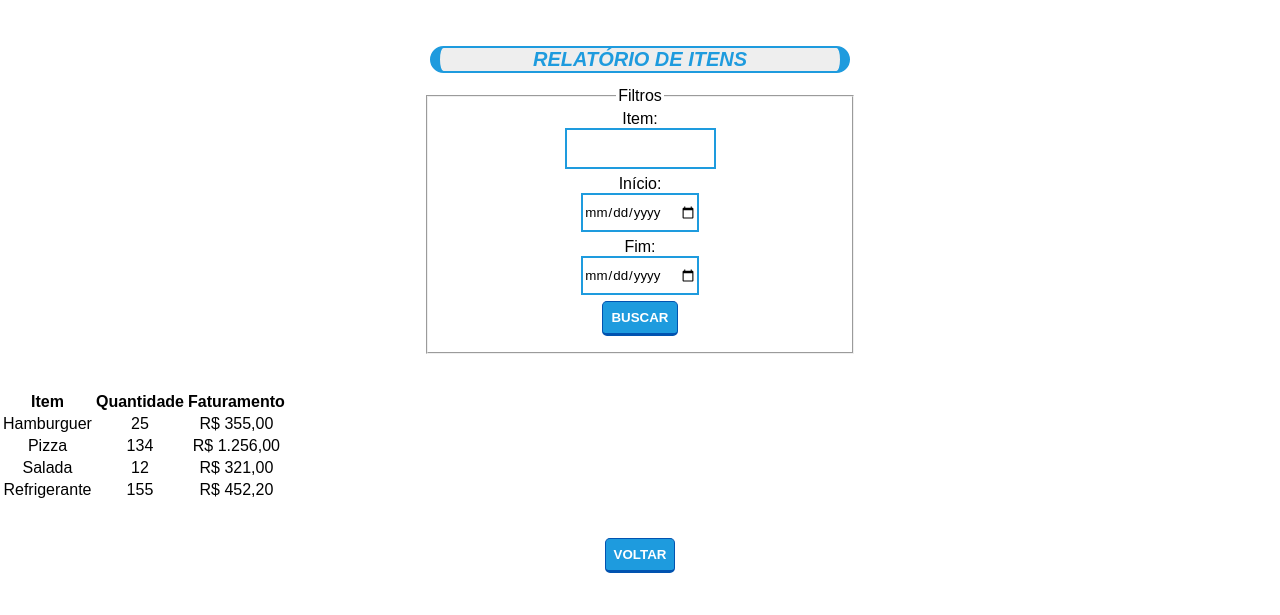
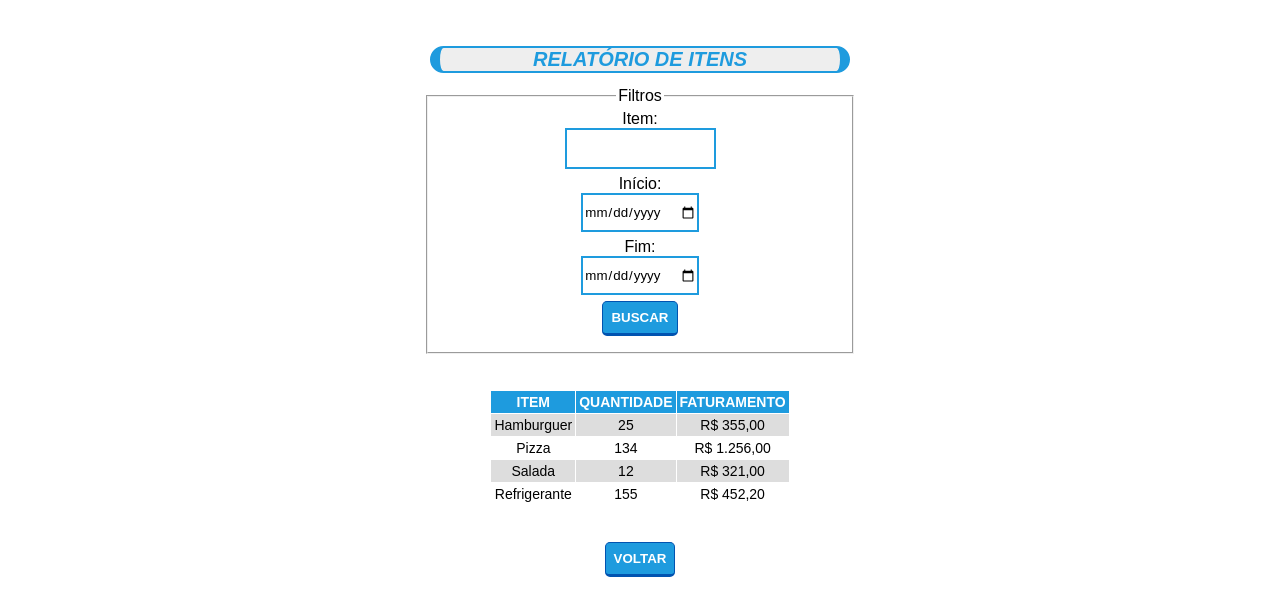
Before and after one commit to LuizEduardoBilotta/Bluefood-Front-End, a plain HTML site: page restauranteRelatorioItens.html in a window 1280 px wide. Shown: the part 113-728 px from the top of the page. Drawn offline with Linux system fonts and the light colour scheme.

Commit message:
AULA 8.4 - Formatando tabelas.

```diff
--- a/css/bf_estiloSistema.css
+++ b/css/bf_estiloSistema.css
@@ -68,6 +68,29 @@ input[type=button]:hover, input[type=submit]:hover{
     background-color: #69c5ee;
     border-color: #1e9bde;
 }
+
+table{
+    margin-left: auto;
+    margin-right: auto;
+    font-size: 14px;
+    border-spacing: 1px;
+}
+
+td{
+    padding: 3px;
+}
+
+th{
+    background-color: #1e9bde;
+    color: #ffffff;
+    text-transform: uppercase;
+    padding: 3px;
+}
+
+tr:nth-child(even){
+    background-color: #dddddd;
+}
+
 textarea{
     width: 300px;
     height: 100px;
```
